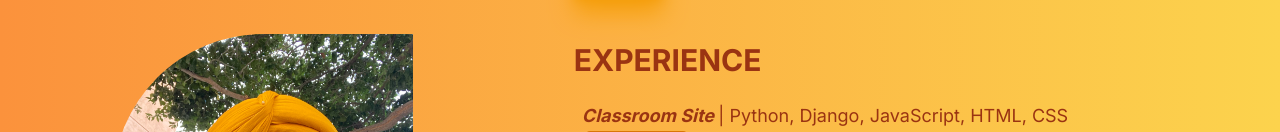
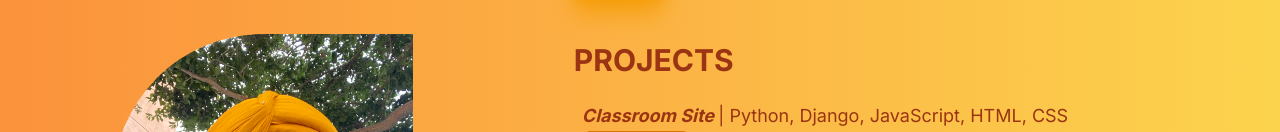
Before and after one commit to SinghGurjotPandher/personal_website, a Next.js app: page / in a window 1280 px wide. Both pictures are taken after a click on the button "Projects". Shown: the part 186-318 px from the top of the page. Built offline with nearby package versions, Linux system fonts and the light colour scheme.

Commit message:
Fixed a typo.

```diff
--- a/app/page.tsx
+++ b/app/page.tsx
@@ -116,7 +116,7 @@ function Projects( {scrolling_format, title_format}
   )
   return (
     <div className={`m-10`}>
-      <h1 className={`${title_format}`}> EXPERIENCE </h1>
+      <h1 className={`${title_format}`}> PROJECTS </h1>
       <ul className={`${scrolling_format}`}> { projectList } </ul>
     </div>
   )
```
